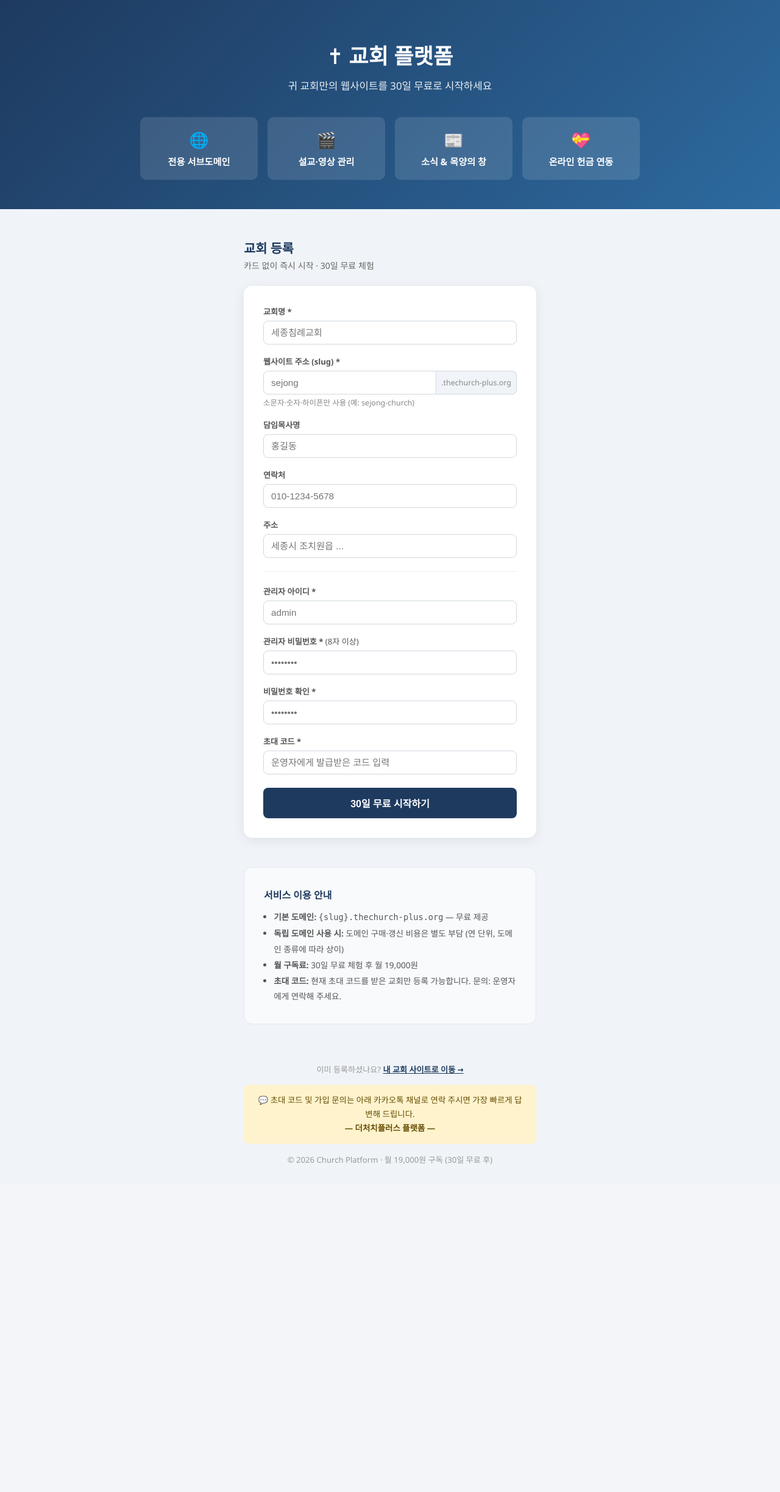
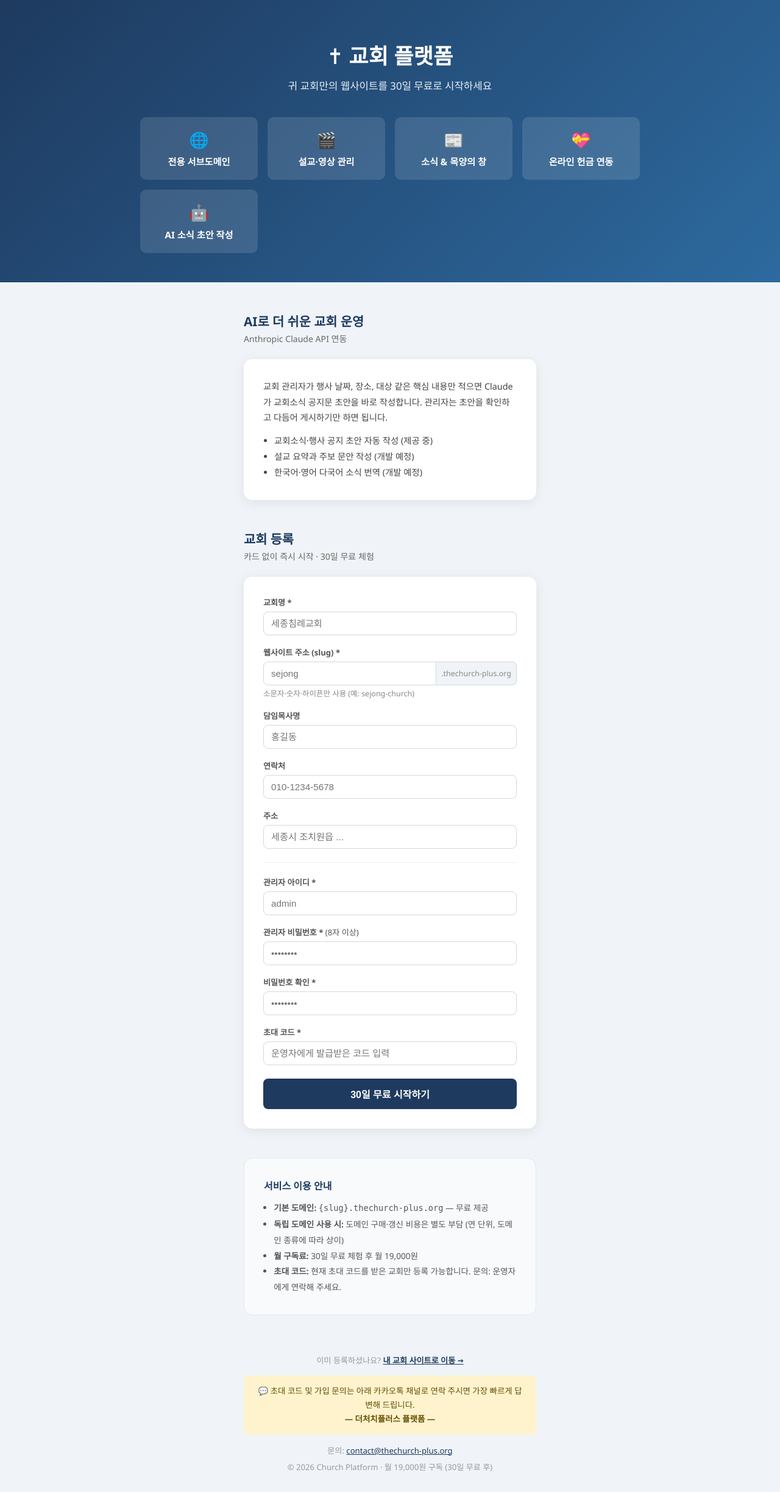
Before and after one commit to dhjin/church-platform, a FastAPI app: page / in a window 1280 px wide. Shown: the whole page at 61% size. Before the commit the page ends 1909 px from the top, so only its background shows below. Run offline with FastAPI, Linux system fonts and the light colour scheme; some libraries are stand-ins or nearby versions.

Commit message:
feat: 관리자 AI 소식 초안(Claude API) + 랜딩 페이지 AI 소개와 문의 이메일 (#1)
- POST /api/admin/news/ai-draft: 관리자 메모로 교회소식 제목/내용 초안 생성
- 관리자 새 소식 작성 폼에 'AI로 초안 작성' 버튼 추가
- 랜딩 페이지에 AI 기능 소개 섹션, 문의 이메일(CONTACT_EMAIL), 사업자 정보(BUSINESS_INFO) 표시
- k8s: ANTHROPIC_API_KEY(optional secret), CONTACT_EMAIL 환경변수 추가


Claude-Session: https://claude.ai/code/session_01D9wAd9vsehoGrm8U2XY3zh

Co-authored-by: Claude <noreply@anthropic.com>

```diff
--- a/main.py
+++ b/main.py
@@ -17,6 +17,7 @@ from pydantic import BaseModel
 from dotenv import load_dotenv
 
 from elasticsearch import Elasticsearch
+import anthropic
 
 from database import get_conn
 from middleware import TenantMiddleware
@@ -89,6 +90,21 @@ input.error{border-color:#e53e3e}
     <div class="card"><div class="icon">🎬</div><h3>설교·영상 관리</h3></div>
     <div class="card"><div class="icon">📰</div><h3>소식 &amp; 목양의 창</h3></div>
     <div class="card"><div class="icon">💝</div><h3>온라인 헌금 연동</h3></div>
+    <div class="card"><div class="icon">🤖</div><h3>AI 소식 초안 작성</h3></div>
+  </div>
+</div>
+
+<div class="section">
+  <h2>AI로 더 쉬운 교회 운영</h2>
+  <p class="sub">Anthropic Claude API 연동</p>
+  <div class="form-wrap" style="font-size:.9rem;line-height:1.8;color:#444">
+    <p>교회 관리자가 행사 날짜, 장소, 대상 같은 핵심 내용만 적으면 Claude가 교회소식 공지문 초안을 바로 작성합니다.
+    관리자는 초안을 확인하고 다듬어 게시하기만 하면 됩니다.</p>
+    <ul style="margin:12px 0 0 18px">
+      <li>교회소식·행사 공지 초안 자동 작성 (제공 중)</li>
+      <li>설교 요약과 주보 문안 작성 (개발 예정)</li>
+      <li>한국어·영어 다국어 소식 번역 (개발 예정)</li>
+    </ul>
   </div>
 </div>
 
@@ -160,7 +176,9 @@ input.error{border-color:#e53e3e}
     💬 초대 코드 및 가입 문의는 아래 카카오톡 채널로 연락 주시면 가장 빠르게 답변해 드립니다.<br>
     <span style="font-weight:600">— 더처치플러스 플랫폼 —</span>
   </p>
-  <p style="margin-top:16px">&copy; 2026 Church Platform · 월 19,000원 구독 (30일 무료 후)</p>
+  <p style="margin-top:16px">문의: <a href="mailto:__CONTACT_EMAIL__" style="color:#1e3a5f">__CONTACT_EMAIL__</a></p>
+  __BUSINESS_INFO__
+  <p style="margin-top:8px">&copy; 2026 Church Platform · 월 19,000원 구독 (30일 무료 후)</p>
 </div>
 
 <script>
@@ -220,6 +238,13 @@ async function submitForm() {
 }
 </script>
 </body></html>"""
+
+CONTACT_EMAIL = os.getenv("CONTACT_EMAIL", "contact@thechurch-plus.org")
+BUSINESS_INFO = os.getenv("BUSINESS_INFO", "")
+LANDING_HTML = LANDING_HTML.replace("__CONTACT_EMAIL__", CONTACT_EMAIL).replace(
+    "__BUSINESS_INFO__",
+    f'<p style="margin-top:8px">{BUSINESS_INFO}</p>' if BUSINESS_INFO else "",
+)
 
 TRANSLATIONS = {
     "ko": {
@@ -1331,6 +1356,57 @@ async def delete_site_user(user_id: int, user: dict = Depends(require_owner)):
 
 # ─── Admin: News ─────────────────────────────────────────────────────────────
 
+CLAUDE_MODEL = os.getenv("CLAUDE_MODEL", "claude-opus-5-5")
+_claude_client = anthropic.AsyncAnthropic() if os.getenv("ANTHROPIC_API_KEY") else None
+
+NEWS_DRAFT_SYSTEM = (
+    "당신은 한국 교회의 교회소식 게시판 공지문을 쓰는 비서입니다. "
+    "관리자가 준 메모를 바탕으로 성도들이 읽기 쉬운 따뜻하고 간결한 공지문을 작성하세요. "
+    "메모에 없는 날짜, 장소, 연락처 같은 사실은 지어내지 말고 필요하면 [확인 필요]로 표시하세요."
+)
+NEWS_DRAFT_SCHEMA = {
+    "type": "object",
+    "properties": {"title": {"type": "string"}, "content": {"type": "string"}},
+    "required": ["title", "content"],
+    "additionalProperties": False,
+}
+
+
+class NewsDraftRequest(BaseModel):
+    notes: str
+
+
+@app.post("/api/admin/news/ai-draft")
+async def ai_draft_news(body: NewsDraftRequest, user: dict = Depends(require_manager)):
+    notes = body.notes.strip()
+    if not notes:
+        raise HTTPException(status_code=400, detail="메모를 입력해 주세요.")
+    if len(notes) > 4000:
+        raise HTTPException(status_code=400, detail="메모는 4000자 이내로 입력해 주세요.")
+    if _claude_client is None:
+        raise HTTPException(status_code=503, detail="AI 기능이 설정되지 않았습니다.")
+    try:
+        response = await _claude_client.beta.messages.create(
+            model=CLAUDE_MODEL,
+            max_tokens=4000,
+            system=NEWS_DRAFT_SYSTEM,
+            messages=[{"role": "user", "content": notes}],
+            output_config={"effort": "low", "format": {"type": "json_schema", "schema": NEWS_DRAFT_SCHEMA}},
+            betas=["server-side-fallback-2026-07-01"],
+            fallbacks="default",
+        )
+    except anthropic.APIError:
+        raise HTTPException(status_code=502, detail="AI 초안 생성에 실패했습니다. 잠시 후 다시 시도해 주세요.")
+    if response.stop_reason != "end_turn":
+        raise HTTPException(status_code=502, detail="AI 초안을 만들지 못했습니다. 메모를 바꿔 다시 시도해 주세요.")
+    text = next((b.text for b in response.content if b.type == "text"), "")
+    try:
+        draft = _json.loads(text)
+    except ValueError:
+        raise HTTPException(status_code=502, detail="AI 응답을 읽지 못했습니다.")
+    return {"title": draft["title"], "content": draft["content"]}
+
+
 @app.post("/admin/news/create")
 async def create_news(
     request: Request,
--- a/requirements.txt
+++ b/requirements.txt
@@ -8,3 +8,4 @@ python-dotenv
 aiofiles
 pydantic
 elasticsearch>=8.0.0,<10.0.0
+anthropic>=1.0
```
Also changed, not shown: k8s/deploy.yaml (+8 -0 lines), templates/admin.html (+35 -1 lines).
